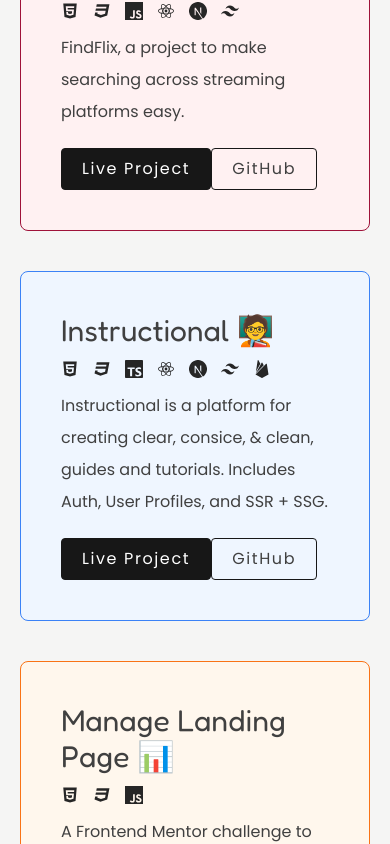
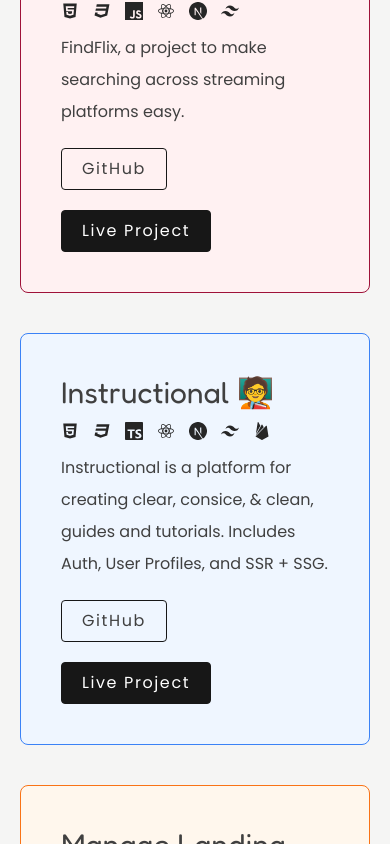
Before and after one commit to Owaiin/wedlake-dev, a Next.js app: page / in a window 390 px wide. Shown: the part 1800-2644 px from the top of the page. Built offline with nearby package versions, Linux system fonts and the light colour scheme.

Commit message:
fix project button sizing on mobile, and set github props on project card buttons

```diff
--- a/components/generalComponents/ProjectCard.tsx
+++ b/components/generalComponents/ProjectCard.tsx
@@ -55,12 +55,12 @@
             {props.firebase && <SiFirebase />}
           </div>
           <P text={props.snippet} />
-          <div>
-            <a target="_blank" href={props.liveLink}>
+          <div className="flex flex-col md:flex-row">
+            <a target="_blank" href={props.gitHubLink}>
+              <Button text="GitHub" altButton={true} customProps="" />
+            </a>
+            <a className="md:ml-2" target="_blank" href={props.liveLink}>
               <Button text="Live Project" />
-            </a>
-            <a target="_blank" href={props.liveLink}>
-              <Button text="GitHub" altButton={true} customProps="md:ml-2" />
             </a>
           </div>
         </div>
```
